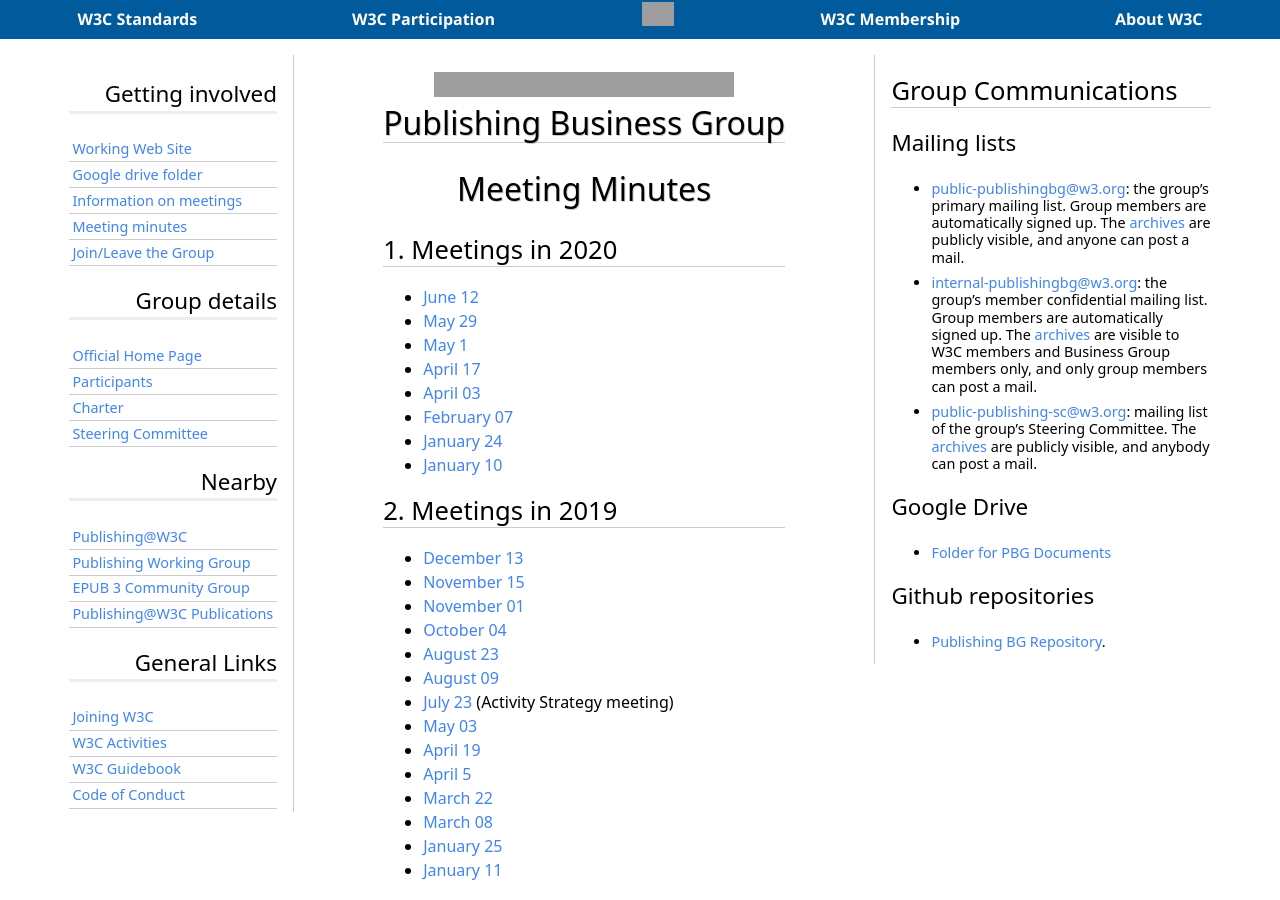
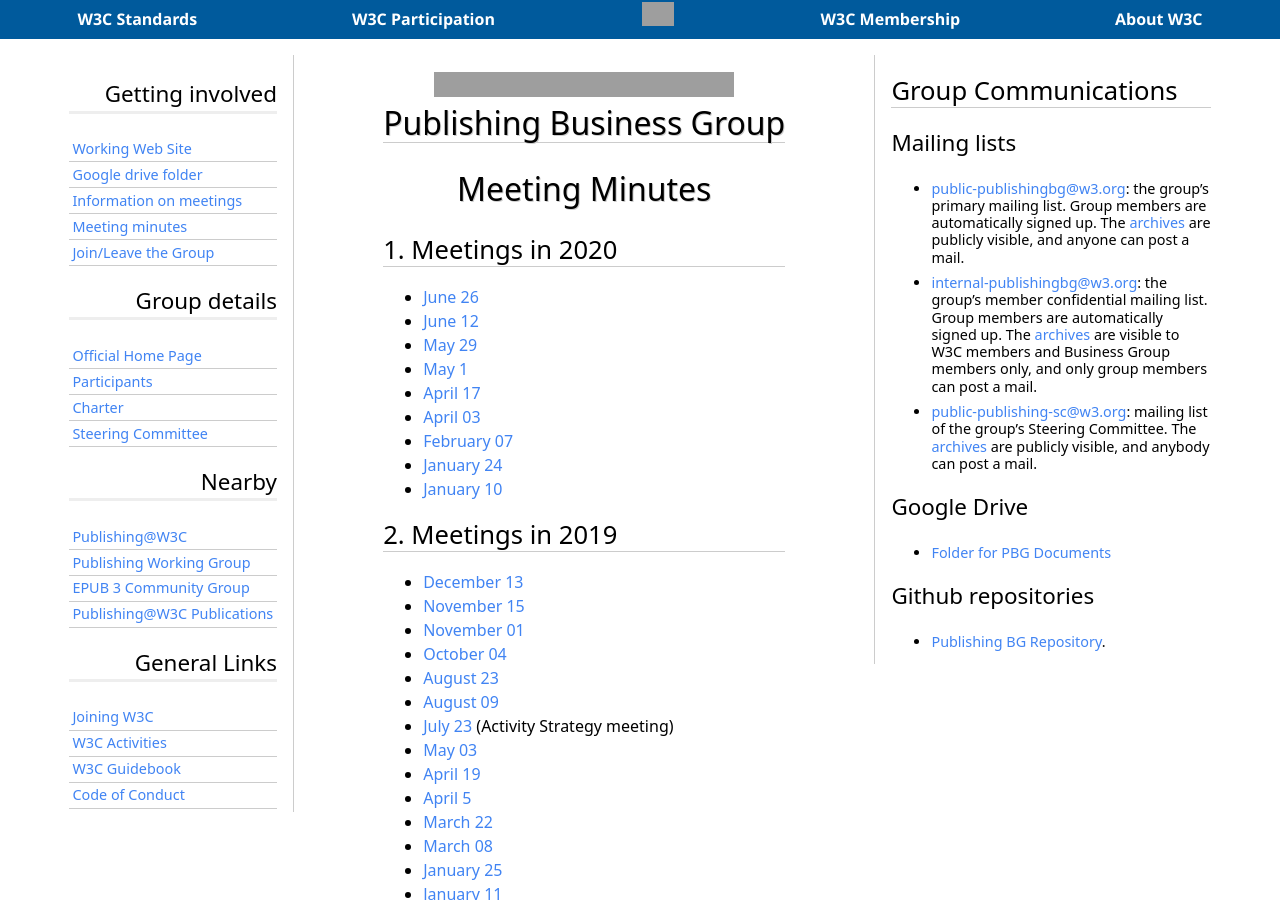
Before and after one commit to w3c/publ-bg, a Jekyll site: the page built from Steering_Committee/Meetings/index.md, in a window 1280 px wide and 900 px high. Built offline with Jekyll 4.4.1, drawn with Linux system fonts in a browser that asks for light colours; some web fonts are replaced; our own code applies the rules of GitHub Pages for plain Markdown files; grey boxes are pictures that could not be loaded.

Commit message:
sc meeting june 26

```diff
--- a/Steering_Committee/Meetings/index.md
+++ b/Steering_Committee/Meetings/index.md
@@ -5,6 +5,7 @@ layout: default
 # Meeting Minutes
 
 ## Meetings in 2020
+* [June 26](https://www.w3.org/2020/06/26-pbgsc-minutes.html)
 * [June 12](https://www.w3.org/2020/06/12-pbgsc-minutes.html)
 * [May 29](https://www.w3.org/2020/05/29-pbgsc-minutes.html)
 * [May 1](https://www.w3.org/2020/05/01-pbgsc-minutes.html)
```
